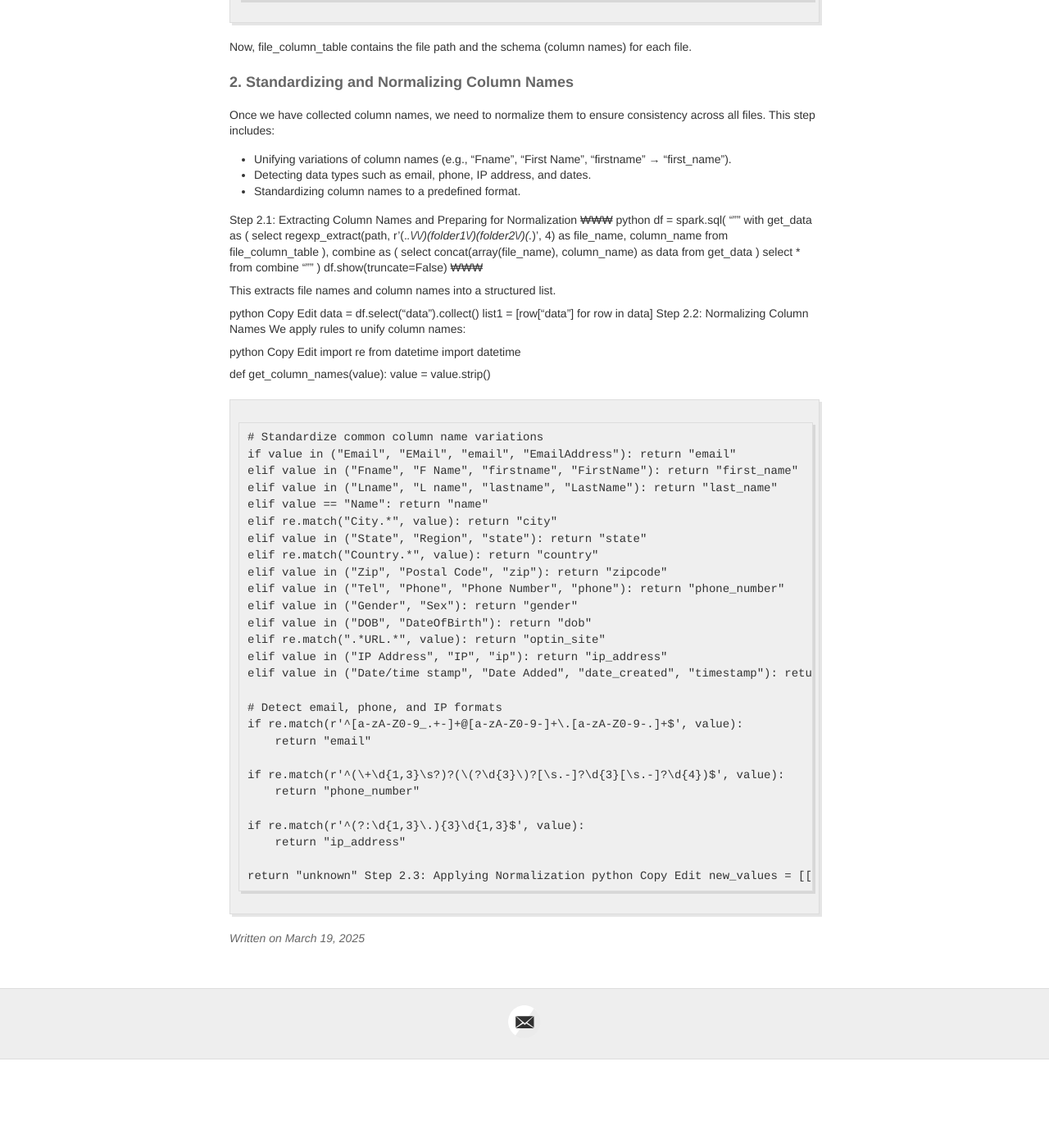
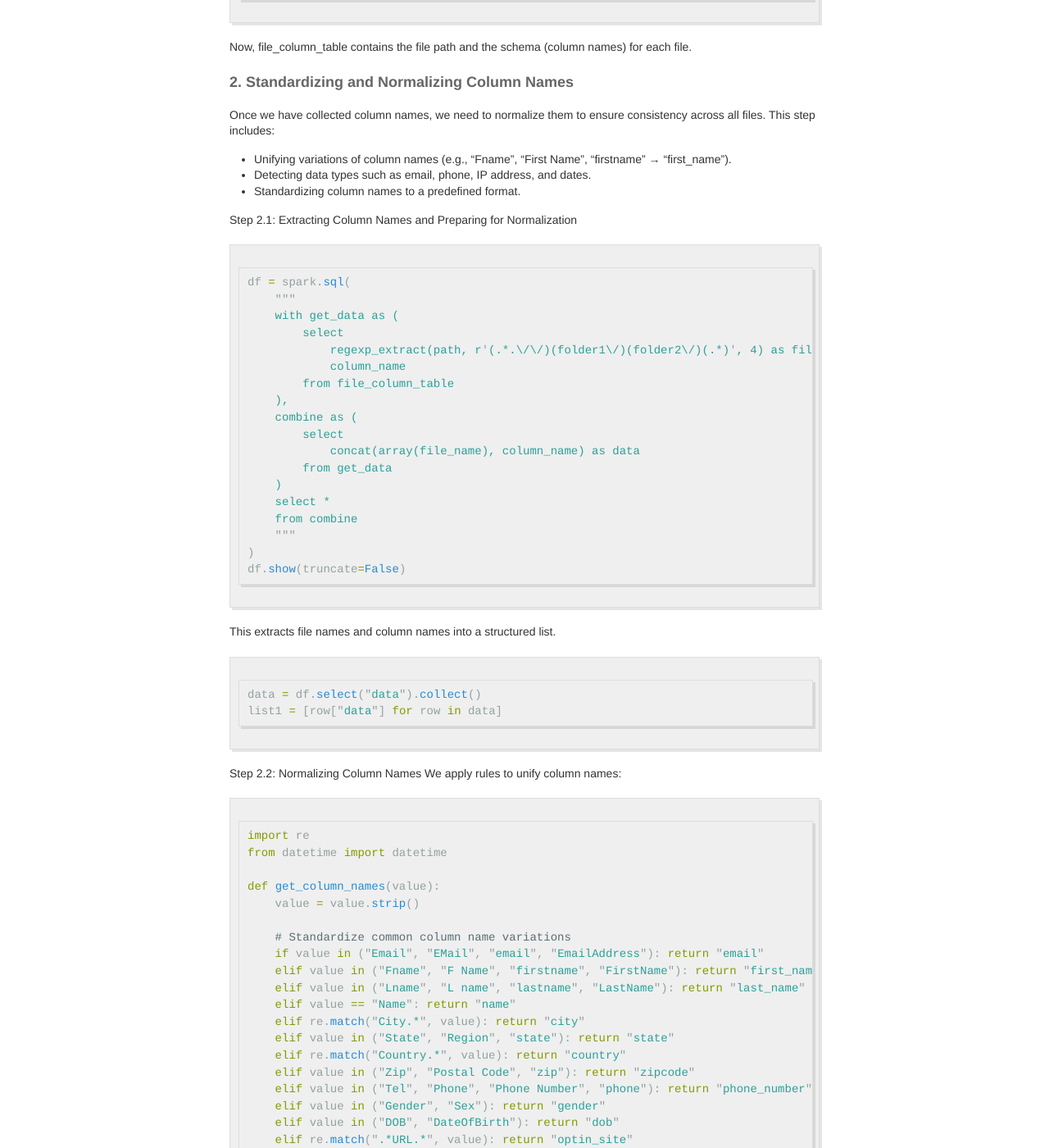
Before and after one commit to noahtjkim/noahtjkim.github.io, a Jekyll site: the page built from _posts/2025-03-19-Processing-Large_Datasets-in-Databricks-for-Data-Warehouse-Integration.md, in a window 1280 px wide and 1400 px high, scrolled down 1561 px. Shown: the whole window at 82% size. Built offline with Jekyll 4.4.1, drawn with Linux system fonts in a browser that asks for light colours; before the commit the page ends 2853 px from its top, so only the background shows below that; some of the changed text lies outside the part shown.

Commit message:
Update 2025-03-19-Processing-Large_Datasets-in-Databricks-for-Data-Warehouse-Integration.md

````diff
--- a/_posts/2025-03-19-Processing-Large_Datasets-in-Databricks-for-Data-Warehouse-Integration.md
+++ b/_posts/2025-03-19-Processing-Large_Datasets-in-Databricks-for-Data-Warehouse-Integration.md
@@ -72,7 +72,7 @@ Once we have collected column names, we need to normalize them to ensure consist
 - Standardizing column names to a predefined format.
 
 Step 2.1: Extracting Column Names and Preparing for Normalization
-₩₩₩ python
+```python
 df = spark.sql(
     """
     with get_data as (
@@ -91,22 +91,20 @@ df = spark.sql(
     """
 )
 df.show(truncate=False)
-₩₩₩
+```
 
 
 This extracts file names and column names into a structured list.
 
-python
-Copy
-Edit
+```python
 data = df.select("data").collect()
 list1 = [row["data"] for row in data]
+```
+
 Step 2.2: Normalizing Column Names
 We apply rules to unify column names:
 
-python
-Copy
-Edit
+```python
 import re
 from datetime import datetime
 
@@ -140,10 +138,12 @@ def get_column_names(value):
         return "ip_address"
 
     return "unknown"
+```
+
 Step 2.3: Applying Normalization
-python
-Copy
-Edit
+```python
 new_values = [[get_column_names(value) for value in row] for row in list1]
 print(new_values)
+```
+
 This results in a standardized column name mapping.
````
